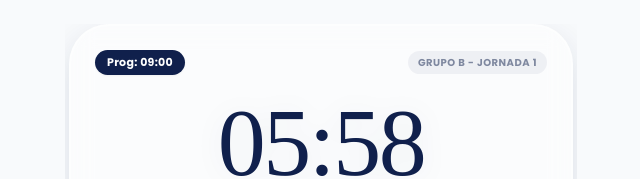
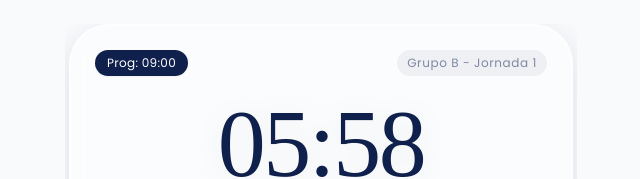
Before and after one commit to Camiloo11/TMT-CUP, a Next.js app: page /panel/supervisor/dashboard in a window 1280 px wide. Both pictures are taken after a click on the button 640 px from the left and 358 px from the top of the page. Shown: the top 179 px of the page, without its empty margins (319-959 px from the left). Built offline with nearby package versions, Linux system fonts and the light colour scheme; a web font is replaced by a local one.

Commit message:
modificación vista espera

```diff
--- a/app/panel/supervisor/dashboard/page.tsx
+++ b/app/panel/supervisor/dashboard/page.tsx
@@ -454,10 +454,10 @@ export default function SupervisorPage() {
               {/* CONTENEDOR DEL CRONÓMETRO */}
               <div className="z-10 rounded-[2.5rem] bg-white/45 backdrop-blur-md border-2 border-white/40 p-6 shadow-[0_12px_35px_rgba(16,32,76,0.12)] text-center relative overflow-hidden">
                 <div className="flex items-center justify-between w-full mb-3">
-                  <div className="bg-[#10204c] text-white text-[11px] font-black px-3 py-1 rounded-full shadow-xs tracking-wide">
+                  <div className="bg-[#10204c] text-white text-[12px] font-weight px-3 py-1 rounded-full shadow-xs tracking-wide">
                     Prog: {selectedMatch.time}
                   </div>
-                  <span className="text-[10px] font-bold uppercase tracking-wider text-[#10204c]/50 bg-[#10204c]/5 px-2.5 py-1 rounded-full">
+                  <span className="text-[12px] font-weight tracking-wider text-[#10204c]/50 bg-[#10204c]/5 px-2.5 py-1 rounded-full">
                     {selectedMatch.phase}
                   </span>
                 </div>
```
